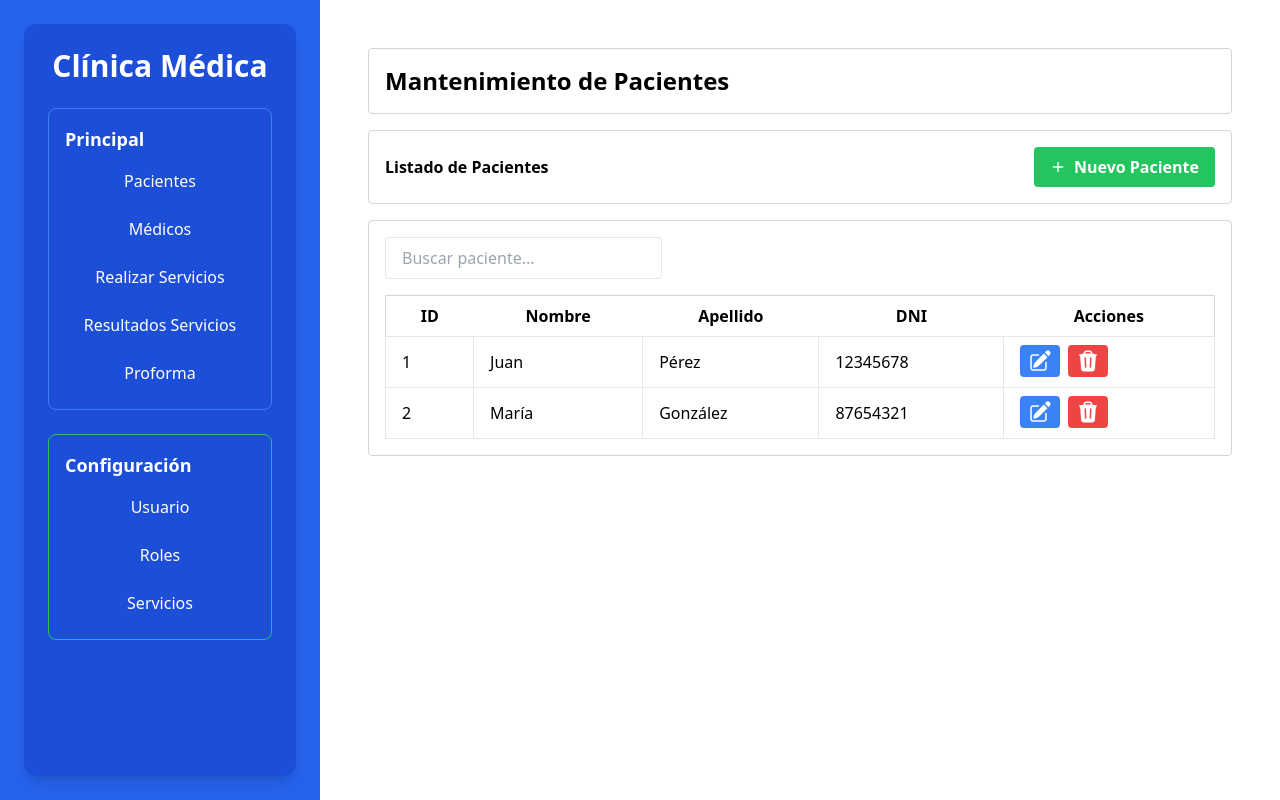
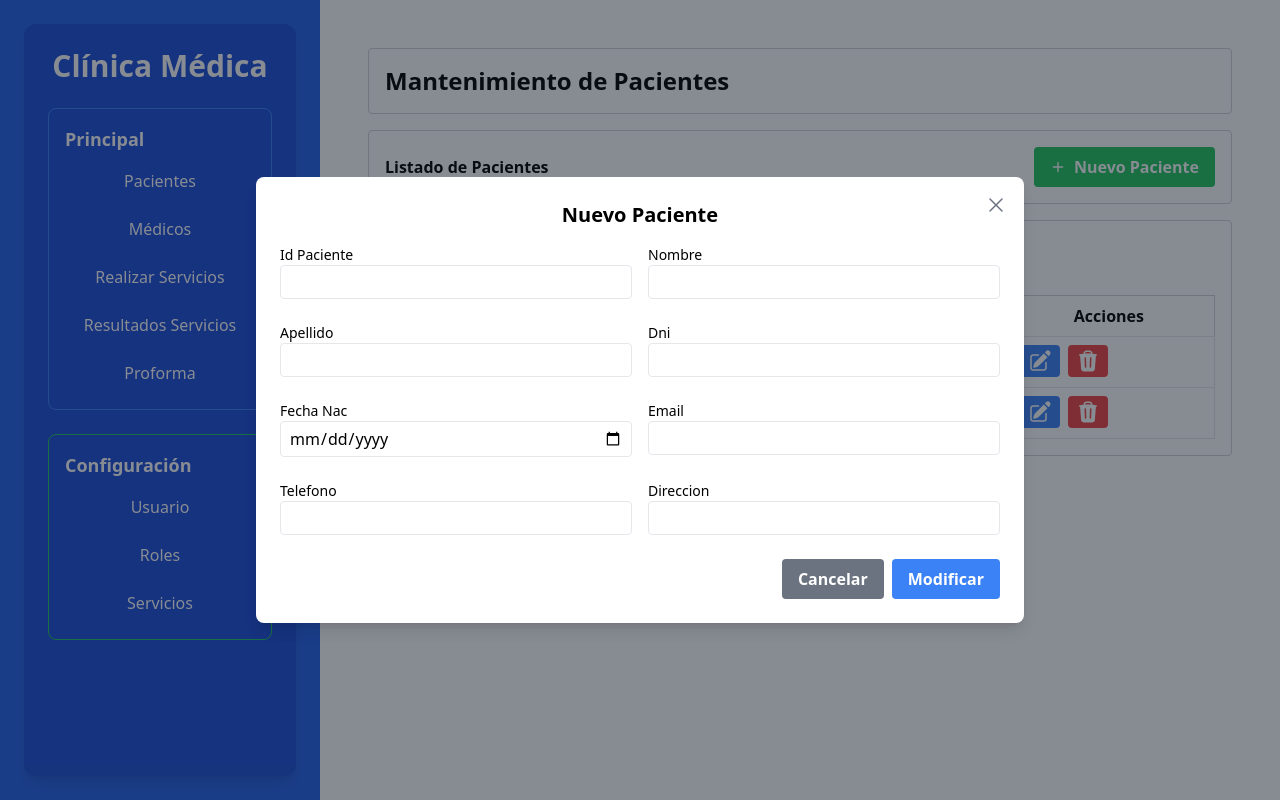
Before and after one commit to evargashe/Frontend, a React (Vite) app: page /pacientes in a window 1280 px wide. Both pictures are taken after a click on the button "Nuevo Paciente". Built offline with nearby package versions, Linux system fonts and the light colour scheme.

Commit message:
implementacion del  modal con formulario de pacientes y funcionalidad de cierre

```diff
--- /dev/null
+++ b/src/components/ModalAgregarPaciente.jsx
@@ -0,0 +1,76 @@
+import React from "react";
+import PropTypes from "prop-types";
+
+const ModalAgregarPaciente = ({ showModal, handleCloseModal, formData, handleInputChange }) => {
+    if (!showModal) return null;
+
+    return (
+        <div className="fixed inset-0 flex items-center justify-center bg-gray-900 bg-opacity-50">
+            <div className="bg-white p-6 rounded-lg shadow-lg w-3/4 max-w-3xl h-auto max-h-[90vh] overflow-y-auto relative">
+                <button
+                    onClick={handleCloseModal}
+                    className="absolute top-4 right-4 text-gray-500 hover:text-gray-700 text-xl font-bold"
+                    aria-label="Cerrar"
+                >
+                    <svg xmlns="http://www.w3.org/2000/svg" viewBox="0 0 24 24" fill="currentColor" className="size-6">
+                        <path fillRule="evenodd" d="M5.47 5.47a.75.75 0 0 1 1.06 0L12 10.94l5.47-5.47a.75.75 0 1 1 1.06 1.06L13.06 12l5.47 5.47a.75.75 0 1 1-1.06 1.06L12 13.06l-5.47 5.47a.75.75 0 0 1-1.06-1.06L10.94 12 5.47 6.53a.75.75 0 0 1 0-1.06Z" clipRule="evenodd" />
+                    </svg>
+                </button>
+                <h2 className="text-xl font-bold mb-4 text-center">Nuevo Paciente</h2>
+                <form>
+                    <div className="grid grid-cols-2 gap-4">
+                        {Object.keys(formData).map((key) => {
+                            const inputType = key === "fecha_nac"
+                                ? "date"
+                                : key === "email"
+                                    ? "email"
+                                    : key === "dni" || key === "telefono"
+                                        ? "number"
+                                        : "text";
+
+                            return (
+                                <div key={key} className="mb-2">
+                                    <label className="block text-sm font-medium capitalize">
+                                        {key.replace("_", " ")}
+                                    </label>
+                                    <input
+                                        type={inputType}
+                                        name={key}
+                                        value={formData[key]}
+                                        onChange={handleInputChange}
+                                        className="border px-2 py-1 w-full rounded"
+                                    />
+                                </div>
+                            );
+                        })}
+                    </div>
+
+                    <div className="flex justify-end gap-2 mt-4">
+                        <button
+                            type="button"
+                            onClick={handleCloseModal}
+                            className="bg-gray-500 hover:bg-gray-700 text-white font-bold py-2 px-4 rounded"
+                        >
+                            Cancelar
+                        </button>
+                        <button
+                            type="submit"
+                            className="bg-blue-500 hover:bg-blue-700 text-white font-bold py-2 px-4 rounded"
+                        >
+                            Modificar
+                        </button>
+                    </div>
+                </form>
+            </div>
+        </div>
+    );
+};
+
+ModalAgregarPaciente.propTypes = {
+    showModal: PropTypes.bool.isRequired,
+    handleCloseModal: PropTypes.func.isRequired,
+    formData: PropTypes.object.isRequired,
+    handleInputChange: PropTypes.func.isRequired,
+};
+
+export default ModalAgregarPaciente;
--- a/src/pages/Pacientes.jsx
+++ b/src/pages/Pacientes.jsx
@@ -1,10 +1,22 @@
-import React, { useState, useEffect } from "react"
-import PropTypes from "prop-types"
+import React, { useState, useEffect } from "react";
+import PropTypes from "prop-types";
 import { CgMathPlus } from "react-icons/cg";
+import ModalAgregarPaciente from "../components/ModalAgregarPaciente"; // Importar el componente Modal
 
 const Pacientes = () => {
-  const [pacientes, setPacientes] = useState([])
-  const [searchTerm, setSearchTerm] = useState("")
+  const [pacientes, setPacientes] = useState([]);
+  const [searchTerm, setSearchTerm] = useState("");
+  const [showModal, setShowModal] = useState(false);
+  const [formData, setFormData] = useState({
+    id_paciente: "",
+    nombre: "",
+    apellido: "",
+    dni: "",
+    fecha_nac: "",
+    email: "",
+    telefono: "",
+    direccion: "",
+  });
 
   useEffect(() => {
     setPacientes([
@@ -28,18 +40,32 @@ const Pacientes = () => {
         telefono: "0987654321",
         direccion: "Avenida 456",
       },
-    ])
-  }, [])
+    ]);
+  }, []);
 
   const handleSearchChange = (e) => {
-    setSearchTerm(e.target.value)
-  }
+    setSearchTerm(e.target.value);
+  };
 
-  const filteredPacientes = pacientes.filter((paciente) =>
-    paciente.nombre.toLowerCase().includes(searchTerm.toLowerCase()) ||
-    paciente.apellido.toLowerCase().includes(searchTerm.toLowerCase()) ||
-    paciente.dni.includes(searchTerm)
-  )
+  const filteredPacientes = pacientes.filter(
+    (paciente) =>
+      paciente.nombre.toLowerCase().includes(searchTerm.toLowerCase()) ||
+      paciente.apellido.toLowerCase().includes(searchTerm.toLowerCase()) ||
+      paciente.dni.includes(searchTerm)
+  );
+
+  const handleInputChange = (e) => {
+    const { name, value } = e.target;
+    setFormData({ ...formData, [name]: value });
+  };
+
+  const handleOpenModal = () => {
+    setShowModal(true);
+  };
+
+  const handleCloseModal = () => {
+    setShowModal(false);
+  };
 
   return (
     <div className="p-4">
@@ -48,11 +74,22 @@ const Pacientes = () => {
       </div>
       <div className="flex justify-between items-center mb-4 border border-gray-300 rounded p-4">
         <h1 className="font-bold">Listado de Pacientes</h1>
-        <button className="inline-flex items-center bg-green-500 hover:bg-green-700 text-white font-bold py-2 px-4 rounded">
+        <button
+          onClick={handleOpenModal}
+          className="inline-flex items-center bg-green-500 hover:bg-green-700 text-white font-bold py-2 px-4 rounded"
+        >
           <CgMathPlus className="mr-2" />
           Nuevo Paciente
         </button>
       </div>
+
+      <ModalAgregarPaciente
+        showModal={showModal}
+        handleCloseModal={handleCloseModal}
+        formData={formData}
+        handleInputChange={handleInputChange}
+      />
+
       <div className="border border-gray-300 rounded p-4">
         <div className="mb-4">
           <input
@@ -86,13 +123,11 @@ const Pacientes = () => {
                       <path d="M21.731 2.269a2.625 2.625 0 0 0-3.712 0l-1.157 1.157 3.712 3.712 1.157-1.157a2.625 2.625 0 0 0 0-3.712ZM19.513 8.199l-3.712-3.712-8.4 8.4a5.25 5.25 0 0 0-1.32 2.214l-.8 2.685a.75.75 0 0 0 .933.933l2.685-.8a5.25 5.25 0 0 0 2.214-1.32l8.4-8.4Z" />
                       <path d="M5.25 5.25a3 3 0 0 0-3 3v10.5a3 3 0 0 0 3 3h10.5a3 3 0 0 0 3-3V13.5a.75.75 0 0 0-1.5 0v5.25a1.5 1.5 0 0 1-1.5 1.5H5.25a1.5 1.5 0 0 1-1.5-1.5V8.25a1.5 1.5 0 0 1 1.5-1.5h5.25a.75.75 0 0 0 0-1.5H5.25Z" />
                     </svg>
-
                   </button>
                   <button className="bg-red-500 hover:bg-red-700 text-white font-bold py-1 px-2 rounded">
                     <svg xmlns="http://www.w3.org/2000/svg" viewBox="0 0 24 24" fill="currentColor" className="size-6">
                       <path fillRule="evenodd" d="M16.5 4.478v.227a48.816 48.816 0 0 1 3.878.512.75.75 0 1 1-.256 1.478l-.209-.035-1.005 13.07a3 3 0 0 1-2.991 2.77H8.084a3 3 0 0 1-2.991-2.77L4.087 6.66l-.209.035a.75.75 0 0 1-.256-1.478A48.567 48.567 0 0 1 7.5 4.705v-.227c0-1.564 1.213-2.9 2.816-2.951a52.662 52.662 0 0 1 3.369 0c1.603.051 2.815 1.387 2.815 2.951Zm-6.136-1.452a51.196 51.196 0 0 1 3.273 0C14.39 3.05 15 3.684 15 4.478v.113a49.488 49.488 0 0 0-6 0v-.113c0-.794.609-1.428 1.364-1.452Zm-.355 5.945a.75.75 0 1 0-1.5.058l.347 9a.75.75 0 1 0 1.499-.058l-.346-9Zm5.48.058a.75.75 0 1 0-1.498-.058l-.347 9a.75.75 0 0 0 1.5.058l.345-9Z" clipRule="evenodd" />
                     </svg>
-
                   </button>
                 </td>
               </tr>
@@ -101,8 +136,8 @@ const Pacientes = () => {
         </table>
       </div>
     </div>
-  )
-}
+  );
+};
 
 Pacientes.propTypes = {
   pacientes: PropTypes.arrayOf(
```
